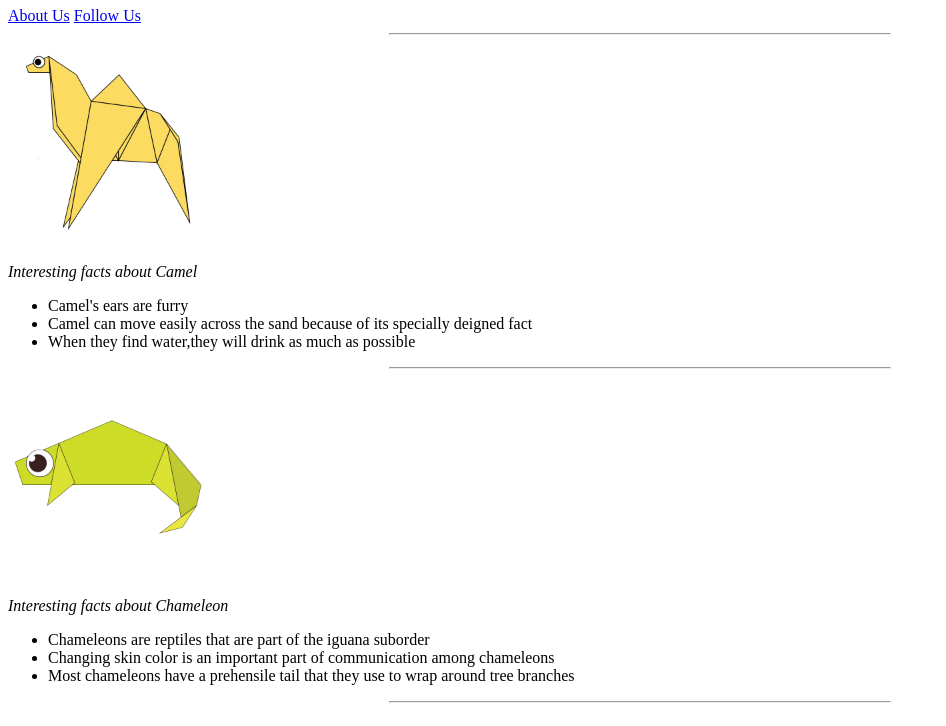
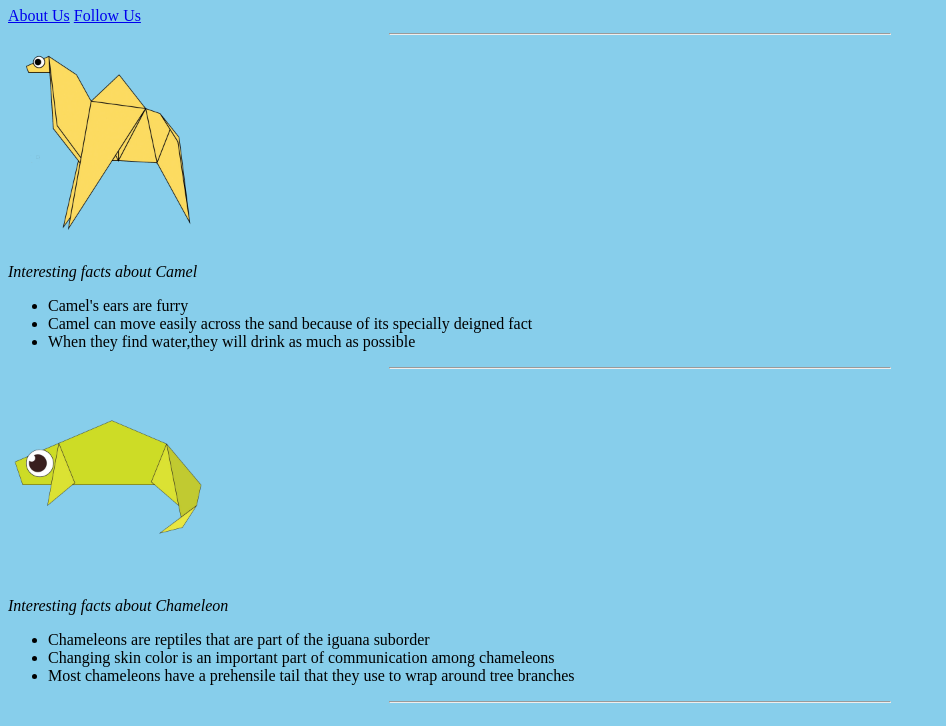
Before and after one commit to sanvijain/Project-49, a plain HTML site: page index.html in a window 1280 px wide. Shown: the part 73-799 px from the top of the page, without its empty margins (0-946 px from the left). Drawn offline with Linux system fonts and the light colour scheme.

Commit message:
Update index.html

```diff
--- a/index.html
+++ b/index.html
@@ -9,7 +9,7 @@
 
         </style>
     </head>
-    <body>
+    <body bgcolor ="skyblue">
         <h1>Origami Designs</h1>
         <a href ="about.html">About Us</a>
         <a href="followus.html">Follow Us</a>
```
